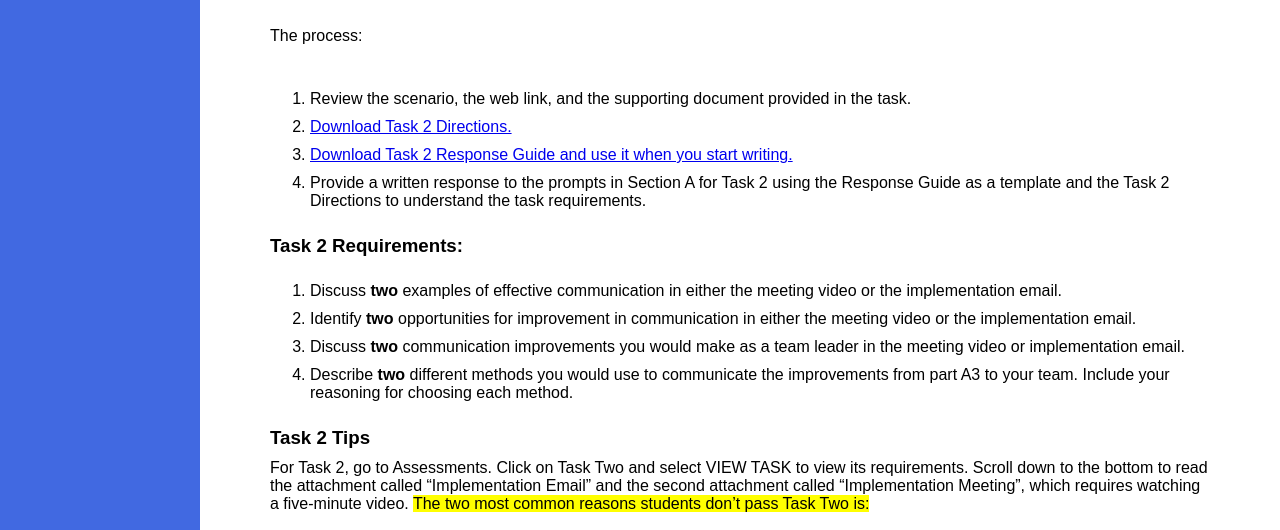
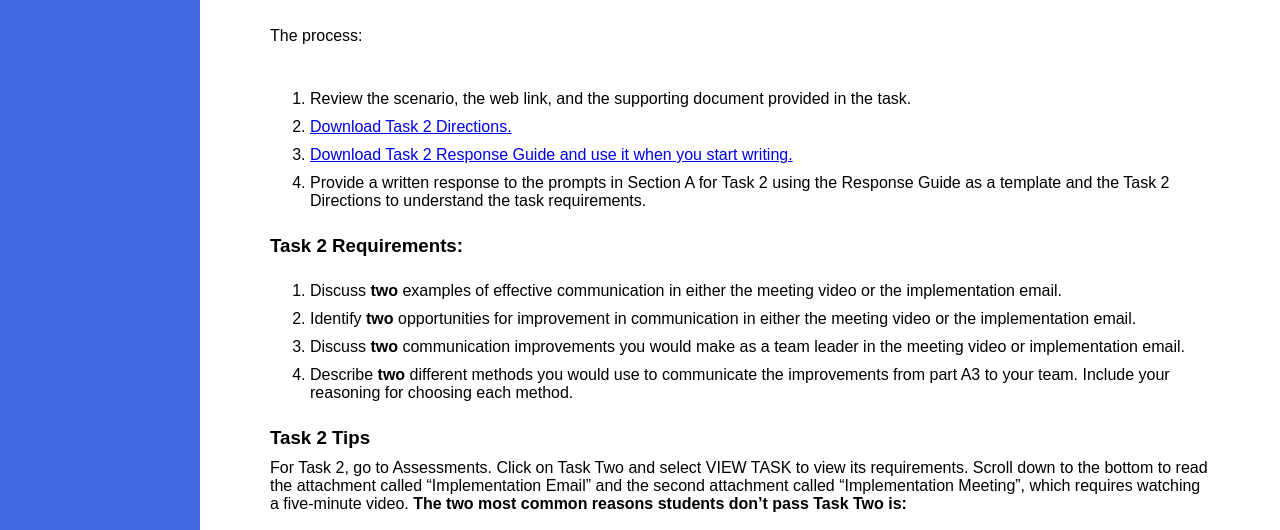
Before and after one commit to tawnyalee/D370, a plain HTML site: page task2.html in a window 1280 px wide. Shown: the part 216-746 px from the top of the page. Drawn offline with Linux system fonts and the light colour scheme.

Commit message:
Update task2.html

```diff
--- a/task2.html
+++ b/task2.html
@@ -38,7 +38,7 @@
 			<h3>Task 2 Tips</h3>
 			<p>For Task 2, go to Assessments. Click on Task Two and select VIEW TASK to view its requirements. Scroll down to the bottom
 			to read the attachment called “Implementation Email” and the second attachment called “Implementation Meeting”, which requires
-			watching a ﬁve-minute video. <mark>The two most common reasons students don’t pass Task Two is: </p>
+			watching a ﬁve-minute video. <b>The two most common reasons students don’t pass Task Two is:</b></p>
 			<ol>
 				<li>They forget to include all required information.</li>
 				<li> They misunderstand section A4. Section A4 asks you to write what method you'd use to let your team know to expect the changes you discuss
```
